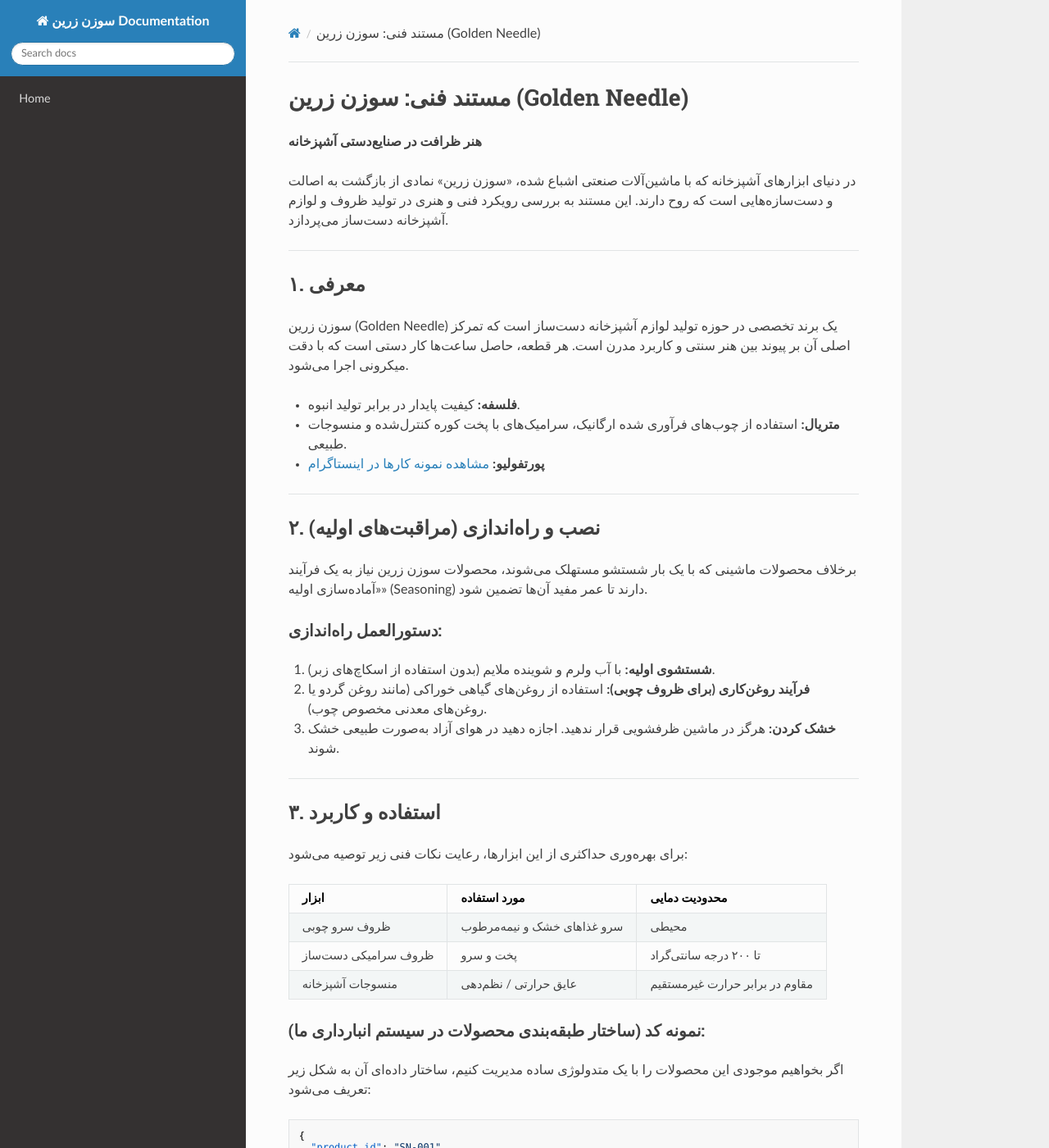
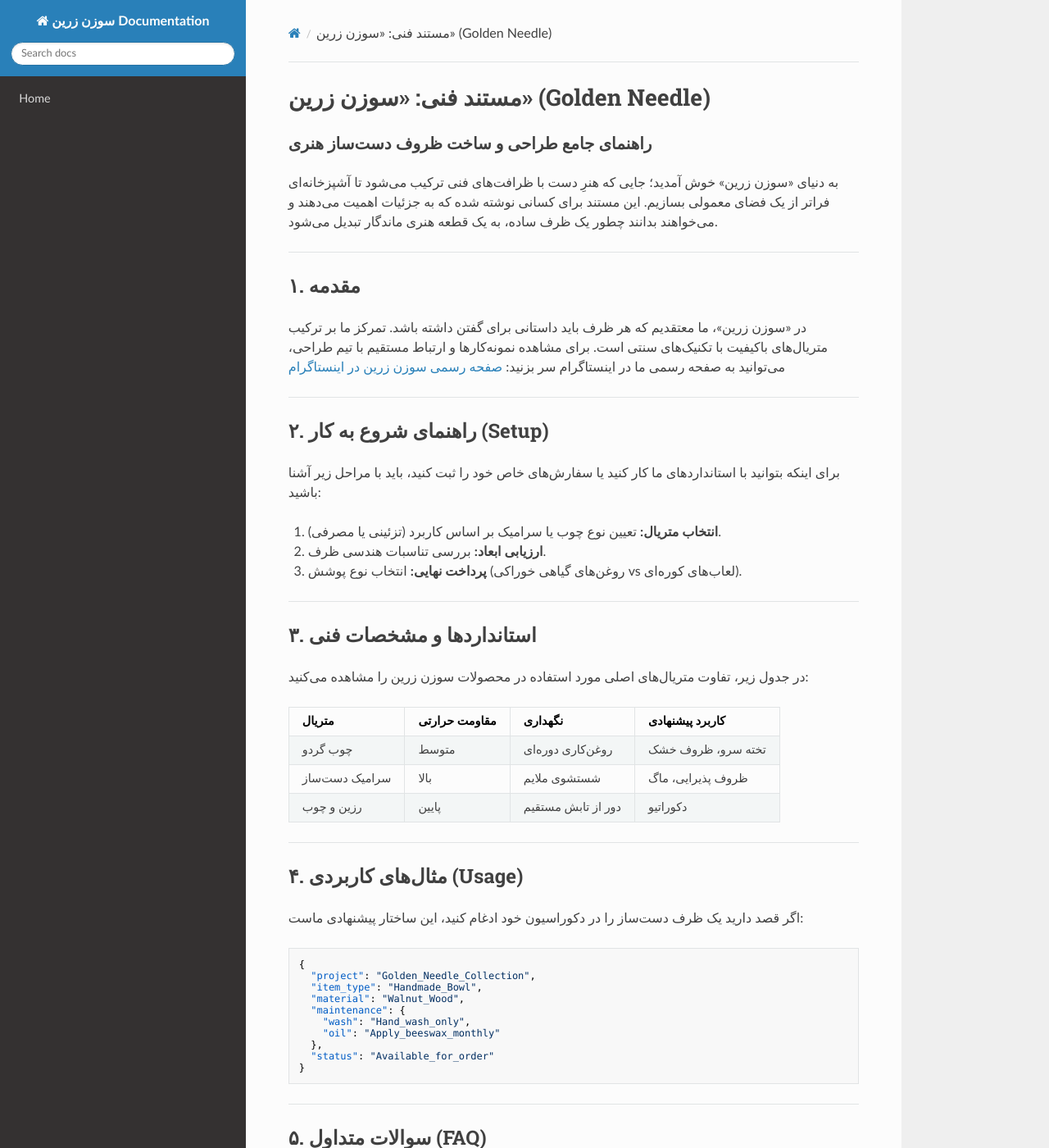
Before and after one commit to sahandsahabi553-prog/terraform-google-semantic-docs, an MkDocs documentation site: the page built from docs/سوزن-زرین.md, in a window 1280 px wide and 1400 px high. Shown: the whole window at 82% size. Built offline with MkDocs 1.6.1, drawn with Linux system fonts in a browser that asks for light colours; nearby versions of some CDN libraries; some of the changed text lies outside the part shown.

Commit message:
Doc: سوزن زرین

````diff
--- a/docs/سوزن-زرین.md
+++ b/docs/سوزن-زرین.md
@@ -1,80 +1,70 @@
-# مستند فنی: سوزن زرین (Golden Needle)
-**هنر ظرافت در صنایع‌دستی آشپزخانه**
+# مستند فنی: «سوزن زرین» (Golden Needle)
+### راهنمای جامع طراحی و ساخت ظروف دست‌ساز هنری
 
-در دنیای ابزارهای آشپزخانه که با ماشین‌آلات صنعتی اشباع شده، «سوزن زرین» نمادی از بازگشت به اصالت و دست‌سازه‌هایی است که روح دارند. این مستند به بررسی رویکرد فنی و هنری در تولید ظروف و لوازم آشپزخانه دست‌ساز می‌پردازد.
+به دنیای «سوزن زرین» خوش آمدید؛ جایی که هنرِ دست با ظرافت‌های فنی ترکیب می‌شود تا آشپزخانه‌ای فراتر از یک فضای معمولی بسازیم. این مستند برای کسانی نوشته شده که به جزئیات اهمیت می‌دهند و می‌خواهند بدانند چطور یک ظرف ساده، به یک قطعه هنری ماندگار تبدیل می‌شود.
 
 ---
 
-## ۱. معرفی
-سوزن زرین (Golden Needle) یک برند تخصصی در حوزه تولید لوازم آشپزخانه دست‌ساز است که تمرکز اصلی آن بر پیوند بین هنر سنتی و کاربرد مدرن است. هر قطعه، حاصل ساعت‌ها کار دستی است که با دقت میکرونی اجرا می‌شود.
-
-*   **فلسفه:** کیفیت پایدار در برابر تولید انبوه.
-*   **متریال:** استفاده از چوب‌های فرآوری شده ارگانیک، سرامیک‌های با پخت کوره کنترل‌شده و منسوجات طبیعی.
-*   **پورتفولیو:** [مشاهده نمونه کارها در اینستاگرام](https://www.instagram.com/mina_mino2026?igsh=MW5ndzFqYjBmYnFrNQ==)
+## ۱. مقدمه
+در «سوزن زرین»، ما معتقدیم که هر ظرف باید داستانی برای گفتن داشته باشد. تمرکز ما بر ترکیب متریال‌های باکیفیت با تکنیک‌های سنتی است. برای مشاهده نمونه‌کارها و ارتباط مستقیم با تیم طراحی، می‌توانید به صفحه رسمی ما در اینستاگرام سر بزنید:
+[صفحه رسمی سوزن زرین در اینستاگرام](https://www.instagram.com/mina_mino2026?igsh=MW5ndzFqYjBmYnFrNQ==)
 
 ---
 
-## ۲. نصب و راه‌اندازی (مراقبت‌های اولیه)
-برخلاف محصولات ماشینی که با یک بار شستشو مستهلک می‌شوند، محصولات سوزن زرین نیاز به یک فرآیند «آماده‌سازی اولیه» (Seasoning) دارند تا عمر مفید آن‌ها تضمین شود.
+## ۲. راهنمای شروع به کار (Setup)
+برای اینکه بتوانید با استانداردهای ما کار کنید یا سفارش‌های خاص خود را ثبت کنید، باید با مراحل زیر آشنا باشید:
 
-### دستورالعمل راه‌اندازی:
-1.  **شستشوی اولیه:** با آب ولرم و شوینده ملایم (بدون استفاده از اسکاچ‌های زبر).
-2.  **فرآیند روغن‌کاری (برای ظروف چوبی):** استفاده از روغن‌های گیاهی خوراکی (مانند روغن گردو یا روغن‌های معدنی مخصوص چوب).
-3.  **خشک کردن:** هرگز در ماشین ظرفشویی قرار ندهید. اجازه دهید در هوای آزاد به‌صورت طبیعی خشک شوند.
+1. **انتخاب متریال:** تعیین نوع چوب یا سرامیک بر اساس کاربرد (تزئینی یا مصرفی).
+2. **ارزیابی ابعاد:** بررسی تناسبات هندسی ظرف.
+3. **پرداخت نهایی:** انتخاب نوع پوشش (روغن‌های گیاهی خوراکی vs لعاب‌های کوره‌ای).
 
 ---
 
-## ۳. استفاده و کاربرد
-برای بهره‌وری حداکثری از این ابزارها، رعایت نکات فنی زیر توصیه می‌شود:
+## ۳. استانداردها و مشخصات فنی
+در جدول زیر، تفاوت متریال‌های اصلی مورد استفاده در محصولات سوزن زرین را مشاهده می‌کنید:
 
-| ابزار | مورد استفاده | محدودیت دمایی |
-| :--- | :--- | :--- |
-| ظروف سرو چوبی | سرو غذاهای خشک و نیمه‌مرطوب | محیطی |
-| ظروف سرامیکی دست‌ساز | پخت و سرو | تا ۲۰۰ درجه سانتی‌گراد |
-| منسوجات آشپزخانه | عایق حرارتی / نظم‌دهی | مقاوم در برابر حرارت غیرمستقیم |
+| متریال | مقاومت حرارتی | نگهداری | کاربرد پیشنهادی |
+| :--- | :--- | :--- | :--- |
+| چوب گردو | متوسط | روغن‌کاری دوره‌ای | تخته سرو، ظروف خشک |
+| سرامیک دست‌ساز | بالا | شستشوی ملایم | ظروف پذیرایی، ماگ |
+| رزین و چوب | پایین | دور از تابش مستقیم | دکوراتیو |
 
-### نمونه کد (ساختار طبقه‌بندی محصولات در سیستم انبارداری ما):
-اگر بخواهیم موجودی این محصولات را با یک متدولوژی ساده مدیریت کنیم، ساختار داده‌ای آن به شکل زیر تعریف می‌شود:
+---
+
+## ۴. مثال‌های کاربردی (Usage)
+
+اگر قصد دارید یک ظرف دست‌ساز را در دکوراسیون خود ادغام کنید، این ساختار پیشنهادی ماست:
 
 ```json
 {
-  "product_id": "SN-001",
-  "name": "Golden_Needle_Bowl",
-  "material": "Oak_Wood",
+  "project": "Golden_Needle_Collection",
+  "item_type": "Handmade_Bowl",
+  "material": "Walnut_Wood",
   "maintenance": {
-    "washable": false,
-    "oil_coating_required": true,
-    "interval_days": 30
+    "wash": "Hand_wash_only",
+    "oil": "Apply_beeswax_monthly"
   },
-  "status": "In_Stock"
+  "status": "Available_for_order"
 }
-```
-
----
-
-## ۴. مثال‌های کاربردی
-فرض کنید قصد دارید یک ست کامل برای چیدمان میز ناهارخوری تهیه کنید. پیشنهاد ما استفاده از ترکیب متریال‌هاست:
-
-```bash
-# پیشنهاد چیدمان:
-1. استفاده از بشقاب سرامیکی سوزن زرین به عنوان هسته اصلی.
-2. استفاده از قاشق‌های چوبی دست‌ساز برای سرو.
-3. استفاده از رومیزی‌های کتان برای ایجاد تضاد بافت.
 ```
 
 ---
 
 ## ۵. سوالات متداول (FAQ)
 
-**س: چرا نباید ظروف چوبی را در ماشین ظرفشویی قرار دهیم؟**
-پاسخ: حرارت بالا و رطوبت طولانی‌مدت در ماشین ظرفشویی باعث انبساط و انقباض ناگهانی چوب و در نهایت ایجاد ترک (Crack) در بافت طبیعی آن می‌شود.
+**آیا ظروف چوبی سوزن زرین برای غذای داغ مناسب هستند؟**
+بله، در صورتی که از پوشش‌های استانداردی که ما استفاده می‌کنیم (روغن‌های گیاهی گرید غذایی) استفاده شده باشد، هیچ مشکلی برای سرو غذاهای گرم ندارند.
 
-**س: آیا رنگ‌های به کار رفته در سرامیک‌ها ایمن هستند؟**
-پاسخ: بله، تمامی لعاب‌های مورد استفاده در سوزن زرین «Food Safe» بوده و فاقد سرب و مواد شیمیایی سمی هستند.
+**چطور می‌توانم یک طرح اختصاصی سفارش دهم؟**
+بهترین راه، ارسال پیام مستقیم از طریق [لینک اینستاگرام ما](https://www.instagram.com/mina_mino2026?igsh=MW5ndzFqYjBmYnFrNQ==) است. ما طرح‌های شما را بررسی کرده و امکان‌سنجی تولید آن را اعلام می‌کنیم.
 
-**س: چگونه می‌توانم سفارش اختصاصی ثبت کنم؟**
-پاسخ: بهترین راه ارتباطی، ارسال پیام مستقیم از طریق صفحه اینستاگرام ما است: [mina_mino2026](https://www.instagram.com/mina_mino2026?igsh=MW5ndzFqYjBmYnFrNQ==)
+**آیا ظروف سرامیکی در ماشین ظرفشویی قابل شستشو هستند؟**
+پیشنهاد ما برای حفظ طول عمر لعاب و جلوگیری از ترک‌های ریز (موئی)، شستشوی دستی با شوینده‌های ملایم است.
 
 ---
 
-> **نکته پایانی:** هنر دست، برخلاف ابزارهای دیجیتال، با گذشت زمان نه تنها کهنه نمی‌شود، بلکه به مرور زمان کاراکتر و اصالت بیشتری پیدا می‌کند. مراقبت درست از این ابزارها، در واقع سرمایه‌گذاری روی میراث آشپزخانه شماست.
+## ۶. یادداشت پایانی
+هنر دست، جریانی است که خانه شما را زنده می‌کند. در «سوزن زرین»، ما سعی داریم این جریان را با بالاترین کیفیت فنی به خانه شما بیاوریم. اگر سوال فنی خاصی در مورد نحوه نگهداری یا پروسه ساخت دارید، حتماً از طریق شبکه‌های اجتماعی با ما در میان بگذارید.
+
+---
+*توسعه‌یافته با عشق و دقت در کارگاه سوزن زرین.*
````
